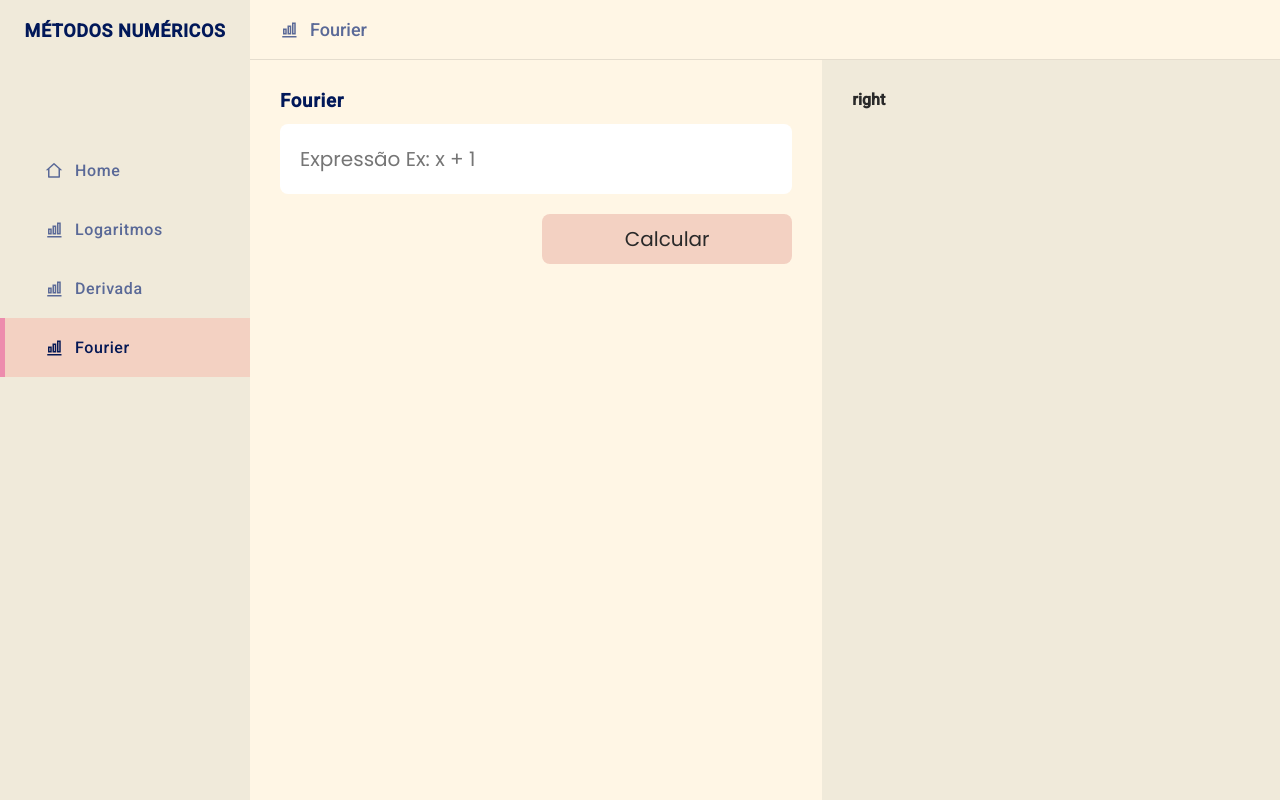
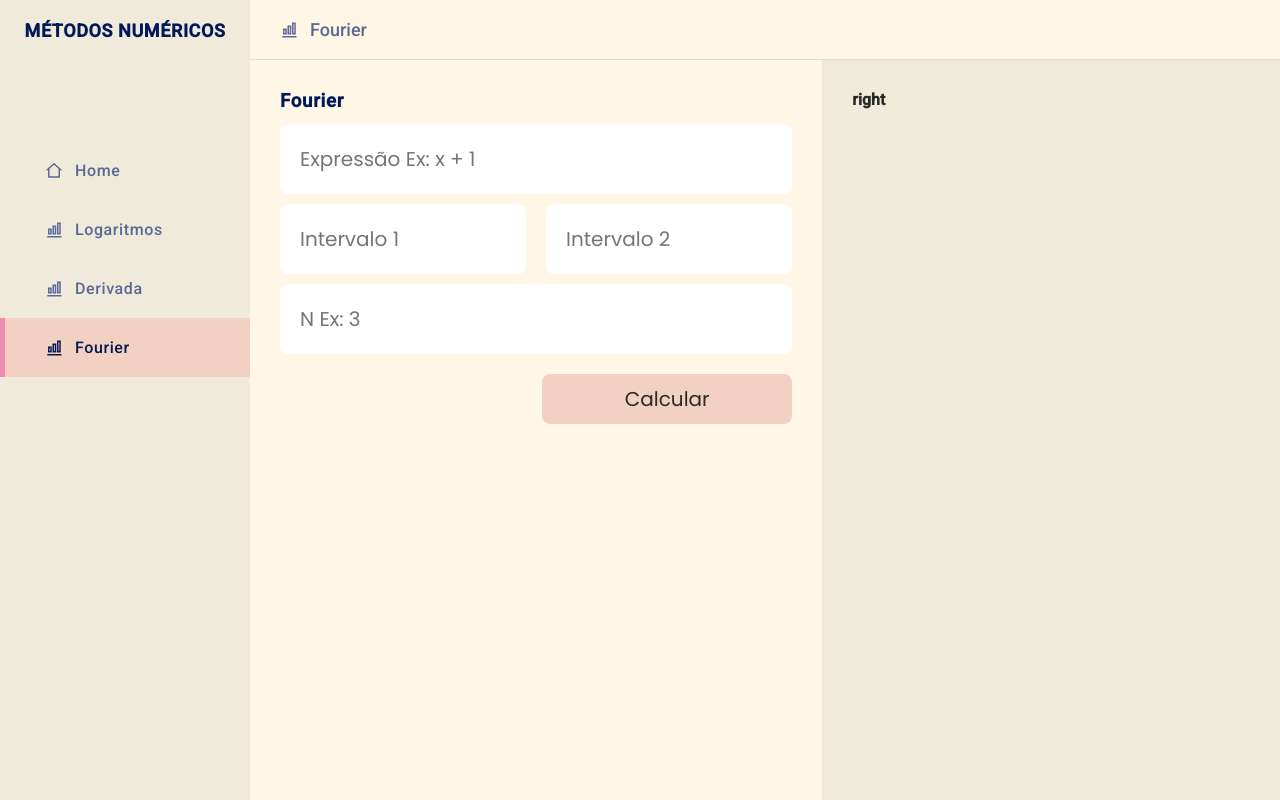
Before and after one commit to numerical-problems/nm-app, a React (Create React App) app: page /fourier in a window 1280 px wide. Built offline with nearby package versions, Linux system fonts and the light colour scheme.

Commit message:
feat: adicionado responsividade em formulario da serie de fourier

```diff
--- a/src/pages/Fourier/index.js
+++ b/src/pages/Fourier/index.js
@@ -1,47 +1,50 @@
-import { useState } from 'react'
+import { useState } from "react";
 import { Container } from "../../layout/container";
-import Input from '../../components/Input'
-import Button from '../../components/Button'
+import Input from "../../components/Input";
+import Button from "../../components/Button";
 import Page from "../../layout/page";
-import { Form } from './styles'
+import { Form } from "./styles";
 
 export default function Fourier() {
   const [state, setState] = useState({
-    expression: '',
-    result: '',
-    error: '',
+    expression: "",
+    interval1: "",
+    interval2: "",
+    result: "",
+    error: "",
+    n: "",
     isLoading: false,
-  })
+  });
 
   const textChange = (field) => (e) => {
     setState((old) => ({
       ...old,
-      [field]: e.target.value
-    }))
-  }
+      [field]: e.target.value,
+    }));
+  };
 
   const handleCalculeFourier = async (e) => {
-    e.preventDefault()
-    setState((old) => ({ ...old, isLoading: true }))
+    e.preventDefault();
+    setState((old) => ({ ...old, isLoading: true }));
 
     if (state.isLoading) {
-      return
+      return;
     }
-    try  {
+    try {
       // axios resquest;
       setState((old) => ({
         ...old,
-        result: 'x + 1',
+        result: "x + 1",
         isLoading: false,
-      }))
+      }));
     } catch (err) {
       setState((old) => ({
         ...old,
-        error: 'Expressão Inválida',
-        isLoading: false
-      }))
+        error: "Expressão Inválida",
+        isLoading: false,
+      }));
     }
-  }
+  };
 
   return (
     <Page id="fourier">
@@ -49,7 +52,30 @@ export default function Fourier() {
         <div className="left">
           <h3>Fourier</h3>
           <Form onSubmit={handleCalculeFourier}>
-            <Input name="expression" value={state.expression} onChange={textChange('expression')} placeholder="Expressão Ex: x + 1" />
+            <Input
+              name="expression"
+              value={state.expression}
+              onChange={textChange("expression")}
+              placeholder="Expressão Ex: x + 1"
+            />
+            <Input
+              name="interval_1"
+              value={state.interval1}
+              onChange={textChange("interval1")}
+              placeholder="Intervalo 1"
+            />
+            <Input
+              name="interval_2"
+              value={state.interval2}
+              onChange={textChange("interval2")}
+              placeholder="Intervalo 2"
+            />
+            <Input
+              name="n"
+              value={state.n}
+              onChange={textChange("n")}
+              placeholder="N Ex: 3"
+            />
             <Button type="submit" label="Calcular" />
           </Form>
           {state.result && (
@@ -58,7 +84,6 @@ export default function Fourier() {
               <p>{state.result}</p>
             </>
           )}
-
         </div>
         <div className="right">
           <h4>right</h4>
--- a/src/pages/Fourier/styles.js
+++ b/src/pages/Fourier/styles.js
@@ -1,4 +1,50 @@
-import styled from 'styled-components';
+import styled from "styled-components";
 
 export const Form = styled.form`
+  display: grid;
+  grid-template-areas:
+    "e e"
+    "i1 i2"
+    "n n"
+    "b b";
+
+  & > :nth-child(1) {
+    grid-area: e;
+  }
+
+  & > :nth-child(2) {
+    grid-area: i1;
+    padding-right: 10px;
+  }
+
+  & > :nth-child(3) {
+    grid-area: i2;
+    padding-left: 10px;
+  }
+
+  & > :nth-child(4) {
+    grid-area: n;
+  }
+
+  & > :nth-child(5) {
+    grid-area: b;
+  }
+
+  @media (max-width: 920px) {
+    grid-template-areas:
+      "e e"
+      "i1 i1"
+      "i2 i2"
+      "n n"
+      "b b";
+    & > :nth-child(2) {
+      grid-area: i1;
+      padding-right: 0;
+    }
+
+    & > :nth-child(3) {
+      grid-area: i2;
+      padding-left: 0;
+    }
+  }
 `;
```
